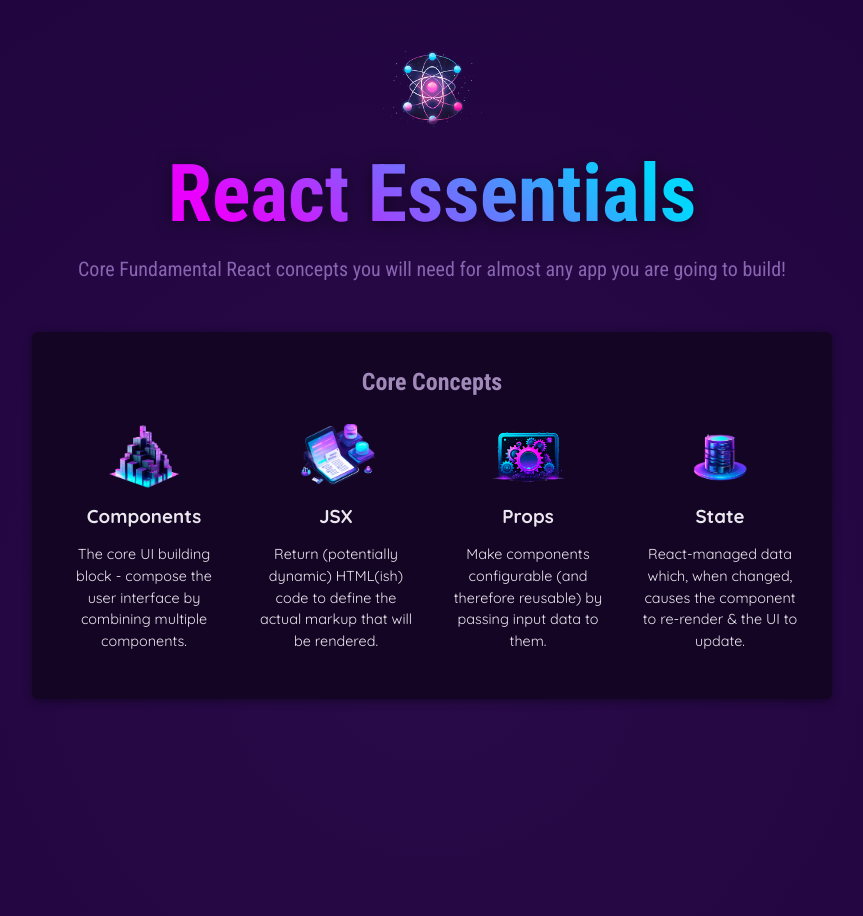
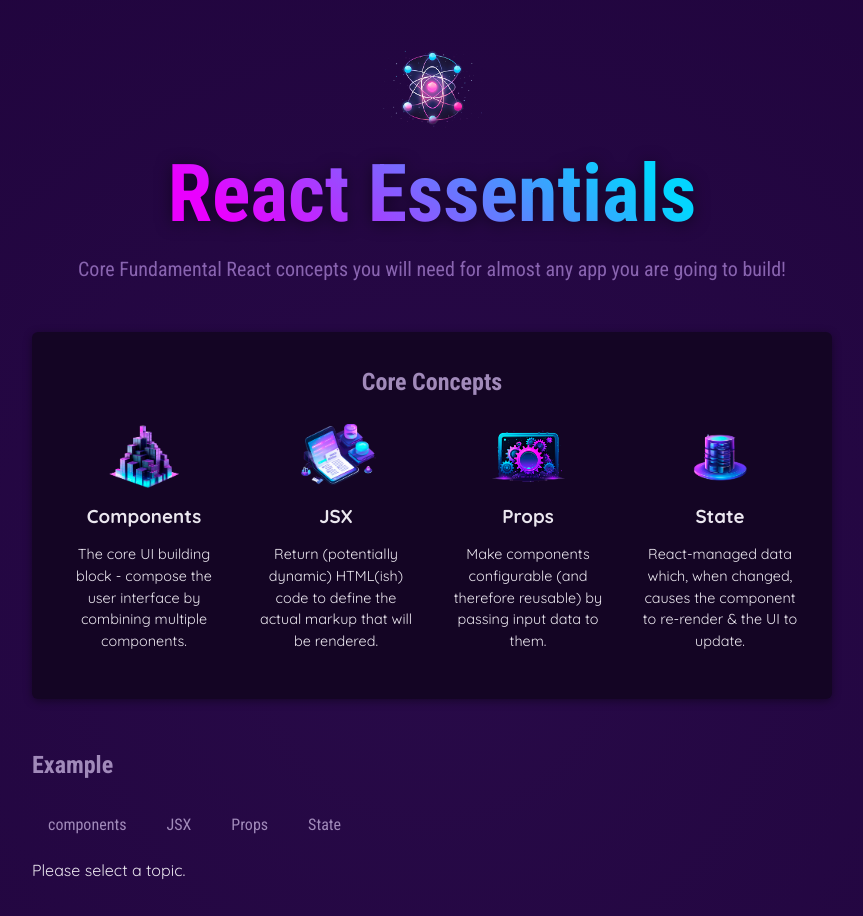
Before and after one commit to Dobbymin/React-Story, a React (Vite) app in the folder week-02/React-Essentials/: page / in a window 1280 px wide. Shown: the top 916 px of the page, without its empty margins (208-1071 px from the left). Built offline with nearby package versions, Linux system fonts and the light colour scheme.

Commit message:
✨ Feat: map을 이용해 반복되는 컴포넌트 활용하기

```diff
--- a/week-02/React-Essentials/src/App.jsx
+++ b/week-02/React-Essentials/src/App.jsx
@@ -1,9 +1,35 @@
-import { CORE_CONCEPTS } from './data.js';
+import { useState } from 'react';
+import { CORE_CONCEPTS, EXAMPLES } from './data.js';
 
 import CoreConcept from './components/CoreConcept/CoreConcept.jsx';
+import TabButton from './components/TabButton/TabButton.jsx';
 import Header from './components/Header/Header.jsx';
 
 function App() {
+    const [selectedTopic, setSelectedTopic] = useState();
+
+    function handleSelect(selectedButton) {
+        // selectedButton => 'components', 'JSX', 'Props', 'State'
+        setSelectedTopic(selectedButton);
+        console.log(selectedTopic);
+    }
+
+    console.log('APP COMPONENT EXECUTING');
+
+    let tabContent = <p>Please select a topic.</p>;
+
+    if (selectedTopic) {
+        tabContent = (
+            <div id="tab-content">
+                <h3>{EXAMPLES[selectedTopic].title}</h3>
+                <p>{EXAMPLES[selectedTopic].description}</p>
+                <pre>
+                    <code>{EXAMPLES[selectedTopic].code}</code>
+                </pre>
+            </div>
+        );
+    }
+
     return (
         <div>
             <Header />
@@ -11,11 +37,31 @@
                 <section id="core-concepts">
                     <h2>Core Concepts</h2>
                     <ul>
-                        <CoreConcept {...CORE_CONCEPTS[0]} />
-                        <CoreConcept {...CORE_CONCEPTS[1]} />
-                        <CoreConcept {...CORE_CONCEPTS[2]} />
-                        <CoreConcept {...CORE_CONCEPTS[3]} />
+                        {CORE_CONCEPTS.map((conceptItem) => (
+                            <CoreConcept key={conceptItem.title} {...conceptItem} />
+                        ))}
                     </ul>
+                </section>
+                <section id="examples">
+                    <h2>Example</h2>
+                    <menu>
+                        <TabButton
+                            isSelected={selectedTopic === 'components'}
+                            onSelect={() => handleSelect('components')}
+                        >
+                            components
+                        </TabButton>
+                        <TabButton isSelected={selectedTopic === 'jsx'} onSelect={() => handleSelect('jsx')}>
+                            JSX
+                        </TabButton>
+                        <TabButton isSelected={selectedTopic === 'props'} onSelect={() => handleSelect('props')}>
+                            Props
+                        </TabButton>
+                        <TabButton isSelected={selectedTopic === 'state'} onSelect={() => handleSelect('state')}>
+                            State
+                        </TabButton>
+                    </menu>
+                    {tabContent}
                 </section>
             </main>
         </div>
```
